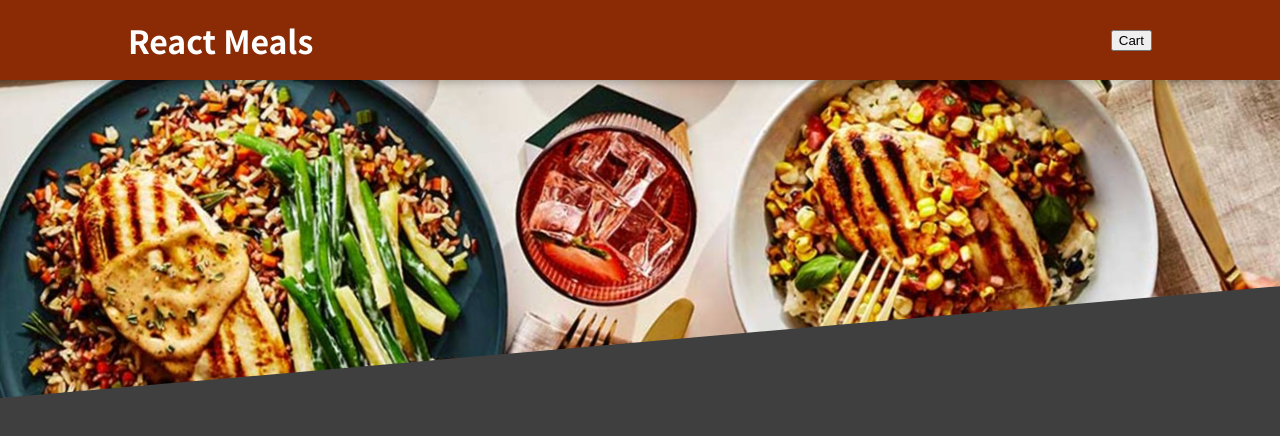
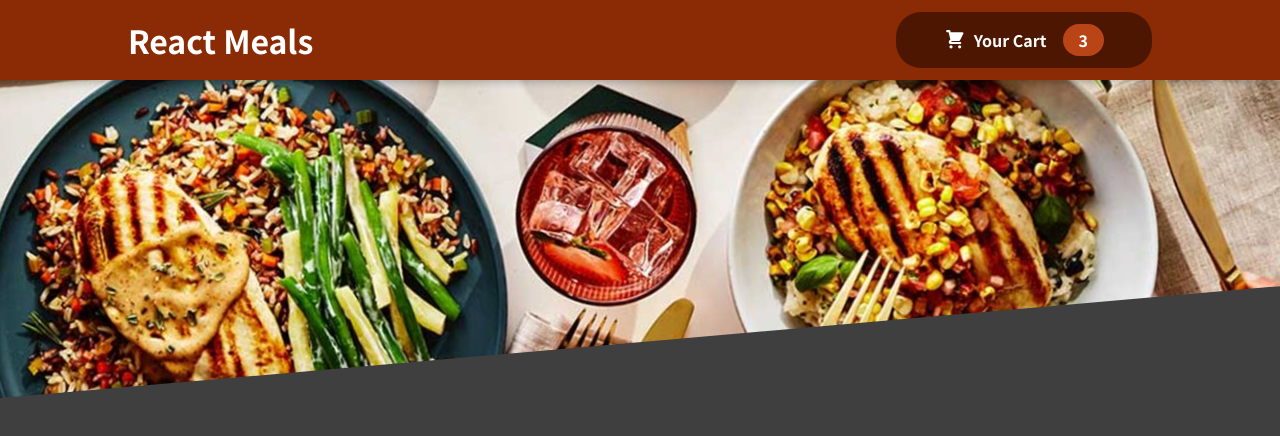
Before and after one commit to HennadiiZ/11ReactMeals, a React (Create React App) app: page / in a window 1280 px wide. Shown: the top 436 px of the page. Built offline with nearby package versions, Linux system fonts and the light colour scheme.

Commit message:
134 Adding the _Cart_ Button Component

```diff
--- /dev/null
+++ b/src/components/Cart/CartIcon.js
@@ -0,0 +1,13 @@
+const CartIcon = () => {
+  return (
+    <svg
+      xmlns='http://www.w3.org/2000/svg'
+      viewBox='0 0 20 20'
+      fill='currentColor'
+    >
+      <path d='M3 1a1 1 0 000 2h1.22l.305 1.222a.997.997 0 00.01.042l1.358 5.43-.893.892C3.74 11.846 4.632 14 6.414 14H15a1 1 0 000-2H6.414l1-1H14a1 1 0 00.894-.553l3-6A1 1 0 0017 3H6.28l-.31-1.243A1 1 0 005 1H3zM16 16.5a1.5 1.5 0 11-3 0 1.5 1.5 0 013 0zM6.5 18a1.5 1.5 0 100-3 1.5 1.5 0 000 3z' />
+    </svg>
+  );
+};
+
+export default CartIcon;
--- /dev/null
+++ b/src/components/Layout/Button/CartButton.js
@@ -0,0 +1,17 @@
+import classes from './CartButton.module.css';
+import React from 'react';
+import CartIcon from '../../Cart/CartIcon';
+
+const CartButton = props => {
+  return (
+    <button className={`${classes.button}`}>
+      <span className={`${classes.icon}`}>
+        <CartIcon/>
+      </span>
+      <span>{props.children}</span>
+      <span className={`${classes.badge}`}>3</span>
+    </button>
+  )
+};
+
+export default CartButton;
--- /dev/null
+++ b/src/components/Layout/Button/CartButton.module.css
@@ -0,0 +1,59 @@
+.button {
+  cursor: pointer;
+  font: inherit;
+  border: none;
+  background-color: #4d1601;
+  color: white;
+  padding: 0.75rem 3rem;
+  display: flex;
+  justify-content: space-around;
+  align-items: center;
+  border-radius: 25px;
+  font-weight: bold;
+}
+
+.button:hover,
+.button:active {
+  background-color: #2c0d00;
+}
+
+.icon {
+  width: 1.35rem;
+  height: 1.35rem;
+  margin-right: 0.5rem;
+}
+
+.badge {
+  background-color: #b94517;
+  padding: 0.25rem 1rem;
+  border-radius: 25px;
+  margin-left: 1rem;
+  font-weight: bold;
+}
+
+.button:hover .badge,
+.button:active .badge {
+  background-color: #92320c;
+}
+
+.bump {
+  animation: bump 300ms ease-out;
+}
+
+@keyframes bump {
+  0% {
+    transform: scale(1);
+  }
+  10% {
+    transform: scale(0.9);
+  }
+  30% {
+    transform: scale(1.1);
+  }
+  50% {
+    transform: scale(1.15);
+  }
+  100% {
+    transform: scale(1);
+  }
+}
--- a/src/components/Layout/Header.js
+++ b/src/components/Layout/Header.js
@@ -2,13 +2,14 @@
 import { Fragment } from 'react';
 
 import mealImage from '../../assets/meal.jpeg';
+import CartButton from './Button/CartButton';
 
 const Header = (props) => {
   return (
     <Fragment>
       <header className={`${classes.header}`}>
         <h1>React Meals</h1>
-        <button>Cart</button>
+        <CartButton>Your Cart</CartButton>
       </header>
       <div className={`${classes['main-image']}`}>
         <img src={mealImage}/>
--- a/src/index.js
+++ b/src/index.js
@@ -8,3 +8,5 @@
 
 
 // 133 Adding a _Header_ Component
+
+// 134 Adding the _Cart_ Button Component
```
Also changed, not shown: 1 other file (tests, documents, lock files or other folders).
